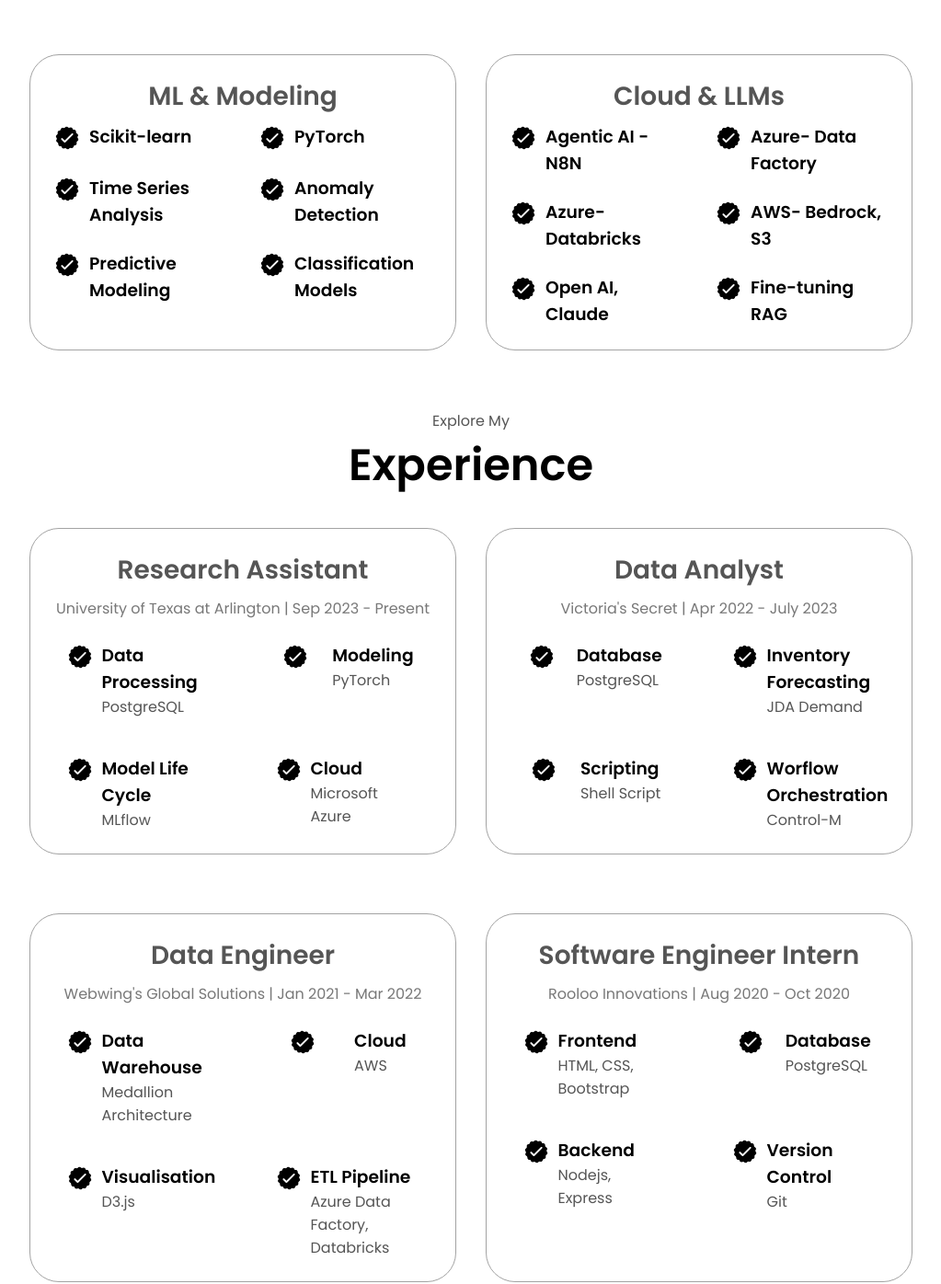
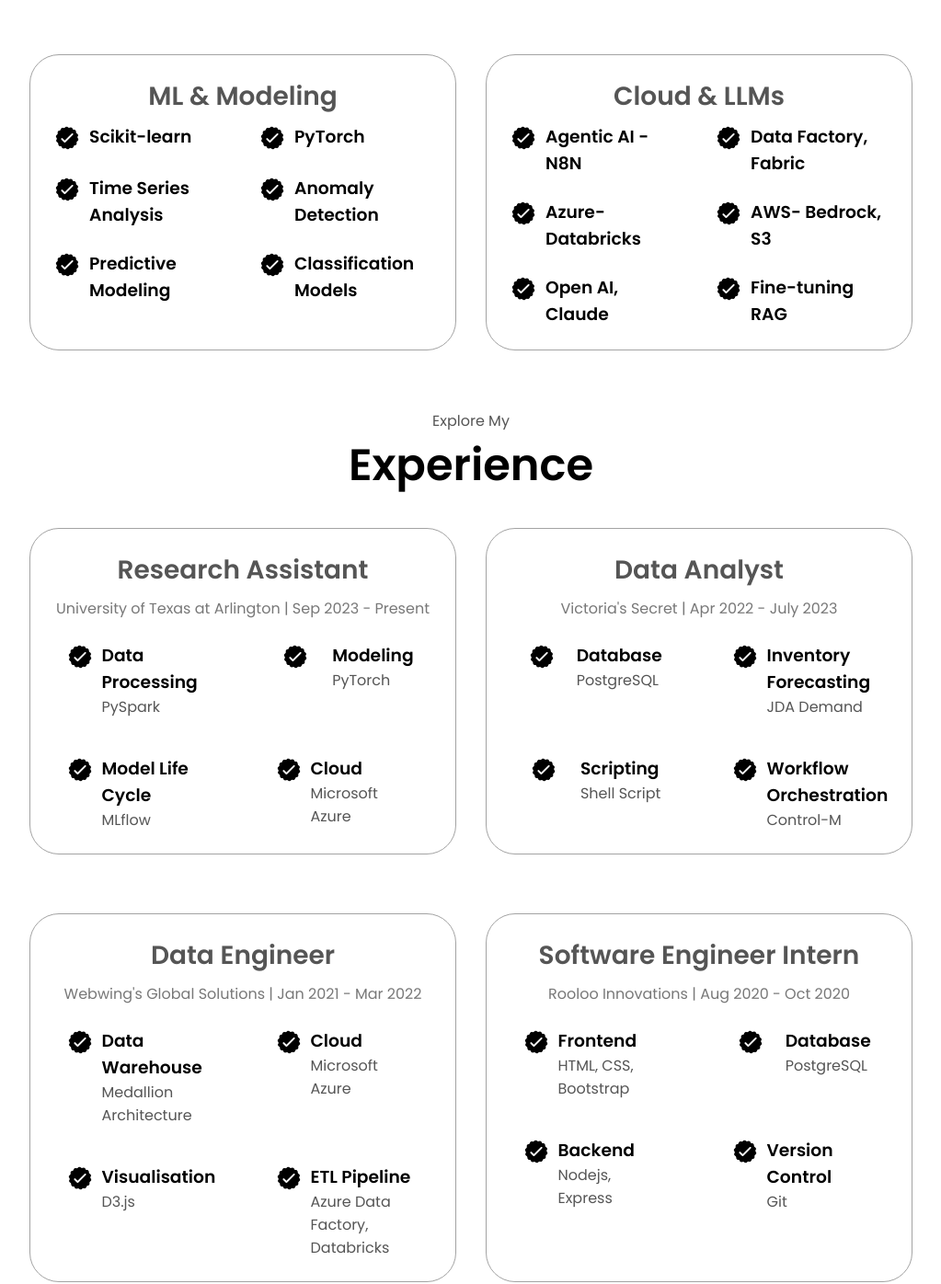
Before and after one commit to sukumar-govindraj/sukumar-govindraj.github.io, a plain HTML site: page index.html in a window 1280 px wide. Shown: the part 2100-3496 px from the top of the page at 92% size, without its empty margins (128-1151 px from the left). Drawn offline with Linux system fonts and the light colour scheme.

Commit message:
New Project changes

```diff
--- a/index.html
+++ b/index.html
@@ -227,7 +227,7 @@
               </article>
               <article>
                 <img src="./assets/checkmark.png" class="icon" alt="✓"/>
-                <div><h3>Azure- Data Factory</h3></div>
+                <div><h3>Data Factory, Fabric</h3></div>
               </article>
               <article>
                 <img src="./assets/checkmark.png" class="icon" alt="✓"/>
@@ -270,7 +270,7 @@
                 <img src="./assets/checkmark.png" alt="Experience icon" class="icon" />
                 <div>
                   <h3>Data Processing</h3>
-                  <p>PostgreSQL</p>
+                  <p>PySpark</p>
                 </div>
               </article>
               <article>
@@ -326,7 +326,7 @@
               <article>
                 <img src="./assets/checkmark.png" alt="Experience icon" class="icon" />
                 <div>
-                  <h3>Worflow Orchestration</h3>
+                  <h3>Workflow Orchestration</h3>
                   <p>Control-M</p>
                 </div>
               </article>
@@ -351,7 +351,7 @@
                 <img src="./assets/checkmark.png" alt="Experience icon" class="icon" />
                 <div>
                   <h3>Cloud</h3>
-                  <p>AWS</p>
+                  <p>Microsoft Azure</p>
                 </div>
               </article>
               <article>
```
Also changed, not shown: 2 other files.
